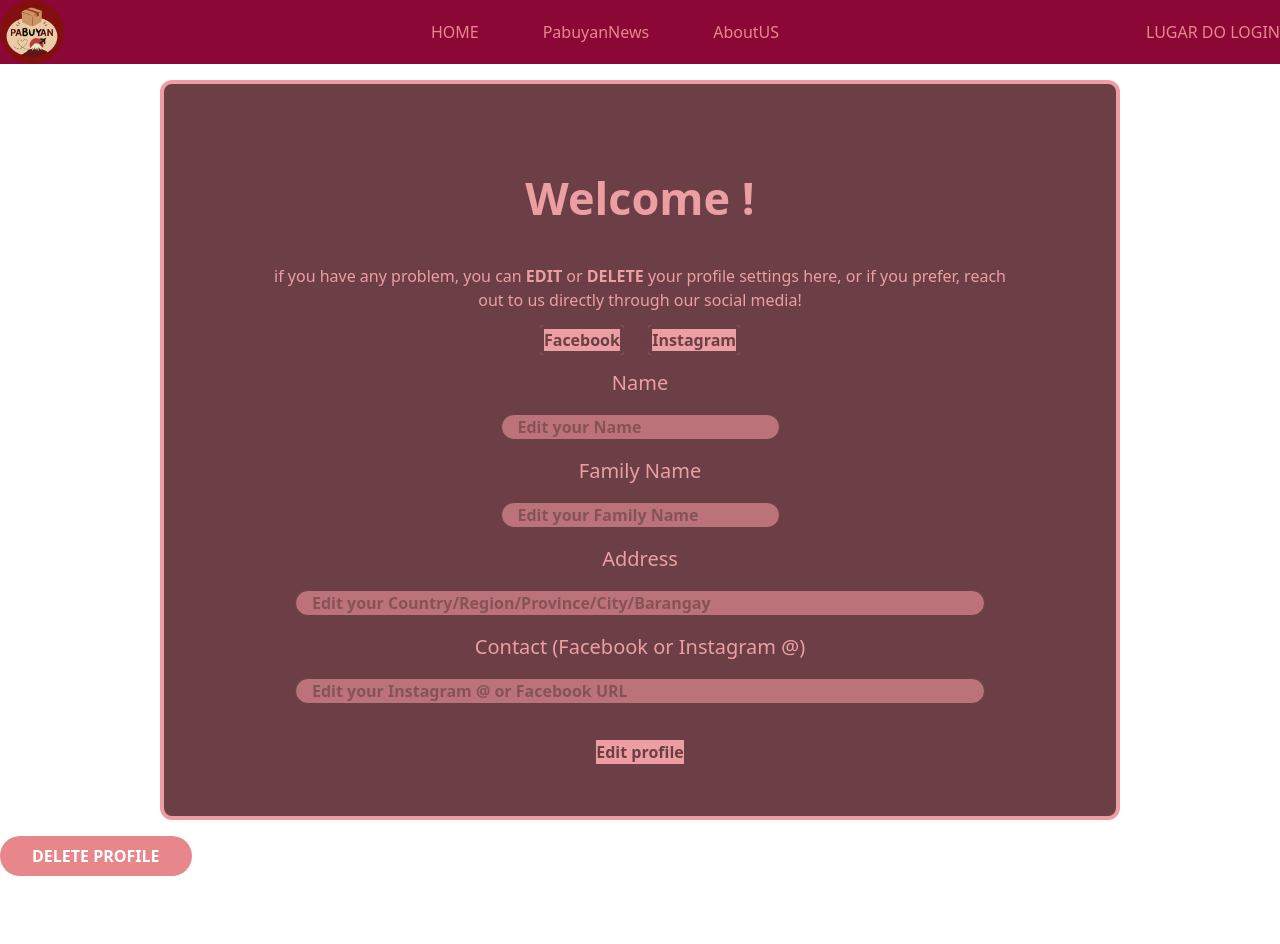
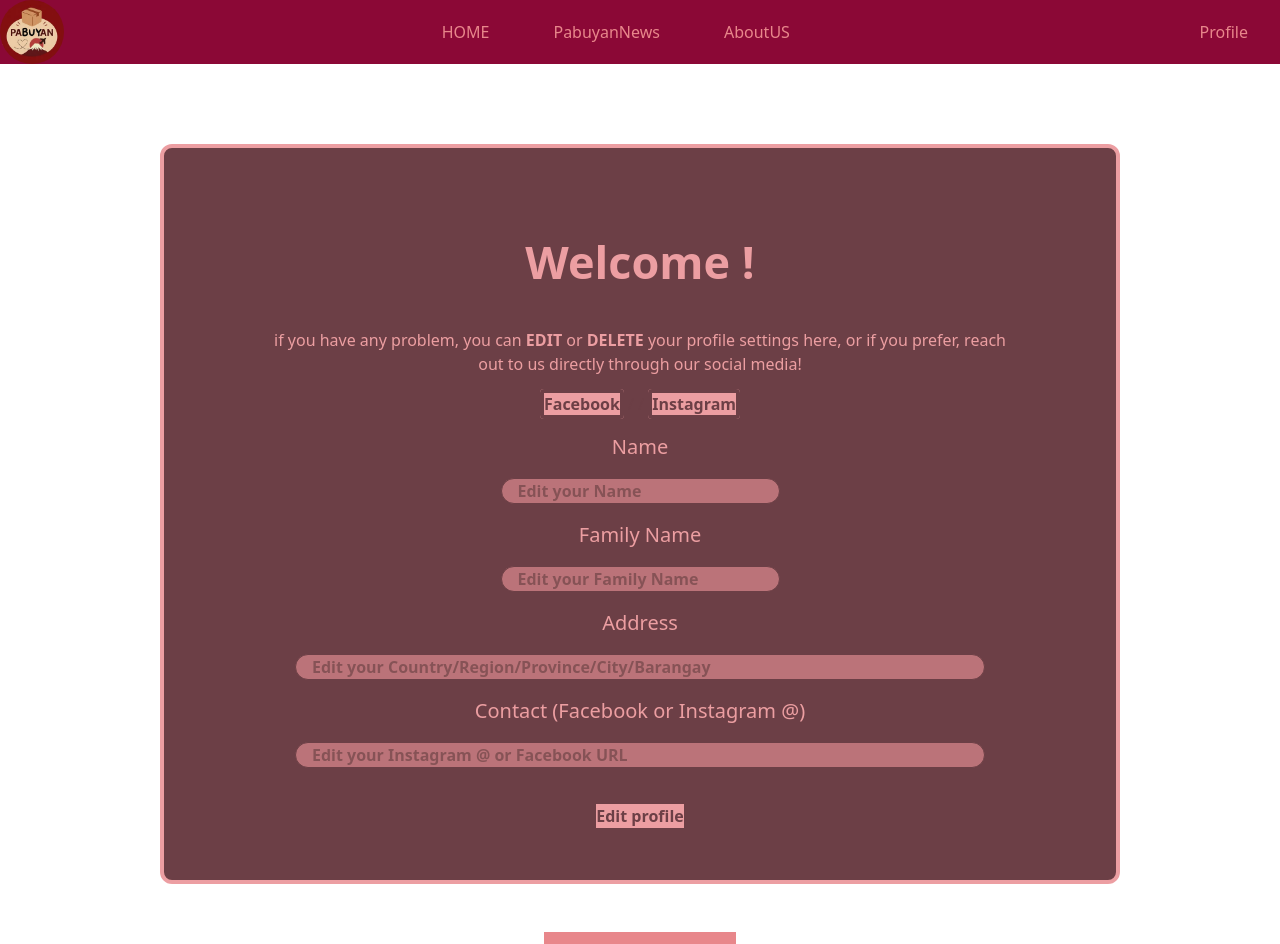
Before and after one commit to wattakeshi/Japan-paBUYan, a React (Vite) app: page /Profile in a window 1280 px wide. Shown: the top 944 px of the page. Built offline with nearby package versions, Linux system fonts and the light colour scheme; no server answers; sample sign-in values are in the browser's storage.

Commit message:
fix: profile page design

```diff
--- a/src/Components/CategoryList.jsx
+++ b/src/Components/CategoryList.jsx
@@ -10,7 +10,7 @@ const Categories = () => {
          <h1 className='pb-8 w-3/4 mx-auto text-cor3 text-center text-[20px] md:text-[40px] font-bold'> Recommendations </h1>
          <p className='hidden md:block pb-8 w-3/4 mx-auto text-cor3 text-center text-[16]'> [...] </p>
                  </div>
-       <div className='grid grid-cols-2 '>
+       <div className='grid grid-cols-2 mb-20'>
           {/*  TODO : putting every image/category manually for now, need to ask the client if she is going to pay or not for deploy */}
           {/*
           {categories.map((category)=>(
--- a/src/Components/FacebookPost.jsx
+++ b/src/Components/FacebookPost.jsx
@@ -29,7 +29,7 @@ const FacebookPost =  () => {
   return (
 
 
-<div className='flex flex-wrap justify-center gap-6 p-4'>
+<div className='flex flex-wrap justify-center gap-6 p-4 mb-20 mt-4'>
 
     {/* TESTE */}
     {posts.map(post => (
--- a/src/Components/Layout/Footer.jsx
+++ b/src/Components/Layout/Footer.jsx
@@ -3,7 +3,7 @@ import React from 'react'
 const Footer = () => {
   return (
     <div className='mx-auto'>
-<div className="w-screen pb-12  border-t-4 border-cor5 md:pt-12 mx-auto grid grid-cols-1  gap-8 bg-cor2 pt-12 mt-20 md:px-auto">
+<div className="w-screen pb-12  border-t-4 border-cor5 md:pt-12 mx-auto grid grid-cols-1  gap-8 bg-cor2 pt-12  md:px-auto">
 
     {/* Contact Information */}
     <div className='md:pl-24'>
--- a/src/Components/Layout/NavBar.jsx
+++ b/src/Components/Layout/NavBar.jsx
@@ -12,15 +12,16 @@ const NavBar = () => {
         <Link to="/" className='text-cor5 opacity-100 px-8 hover:bg-cor2'>HOME</Link>
         <Link to="/PabuyanNews" className='text-cor5 opacity-100 px-8 hover:bg-cor2'>PabuyanNews</Link>
         <Link to="/AboutUS" className='text-cor5 opacity-100 px-8 hover:bg-cor2'>AboutUS</Link>
+
       </div>
 
-      <p className=' text-cor5 opacity-100'>LUGAR DO LOGIN</p>
+       <Link to="/Profile" className='text-cor5 opacity-100 px-8 hover:bg-cor2'>Profile</Link>
     </div>
     </div>
     <div className='flex justify-between items-center bg-cor3  h-12  md:hidden py-8'>
         <Link to="/" className='text-cor5 opacity-100 px-4 hover:bg-cor2 !font-bold'>HOME</Link>
         <Link to="/PabuyanNews" className='text-cor5 opacity-100 px-4 hover:bg-cor2 !font-bold'>NEWS</Link>
-        <Link to="/AboutUS" className='text-cor5 opacity-100 px-4 hover:bg-cor2 !font-bold'>AboutUS</Link>
+        <Link to="/Profile" className='text-cor5 opacity-100 px-4 hover:bg-cor2 !font-bold'>Profile</Link>
     </div>
 </div>
   )
--- a/src/Pages/Profile.jsx
+++ b/src/Pages/Profile.jsx
@@ -92,8 +92,8 @@ const Profile = () => {
   return (
     <div>
       <NavBar />
-          <div className='min-h-screen w-full bg-[url("/sakurabg.png")] bg-[length:400px]'>
-{/* Editar seu profile */}
+          <div className='min-h-screen w-full bg-[url("/sakurabg.png")] bg-[length:400px] md:py-16 py-4 '>
+
   <div className='border-4 rounded-xl m-4 border-cor5 px-4 mx-4 md:w-3/4 md:mx-auto py-12 bg-cor2 opacity-80'>
        <h1 className='py-8 w-3/4 mx-auto font-bold text-cor5 text-center text-[45px]'> Welcome {costumerData.name}!</h1>
 
@@ -135,12 +135,10 @@ const Profile = () => {
            </form>
 
               </div>
-              <div>
-                <button onClick={handleDeleteAccount} className="px-8 py-2  bg-cor5 text-white font-bold rounded-full hover:bg-red-800 transition-all"> DELETE PROFILE </button>
+              <div className='flex px-auto justify-center pt-8 '>
+                <button onClick={handleDeleteAccount} className=" px-8 py-2  bg-cor5 text-white font-bold  hover:bg-red-800 transition-all"> DELETE PROFILE </button>
               </div>
 
-
-{/* LOGOUT */}
 </div>
       <Footer />
 
```
